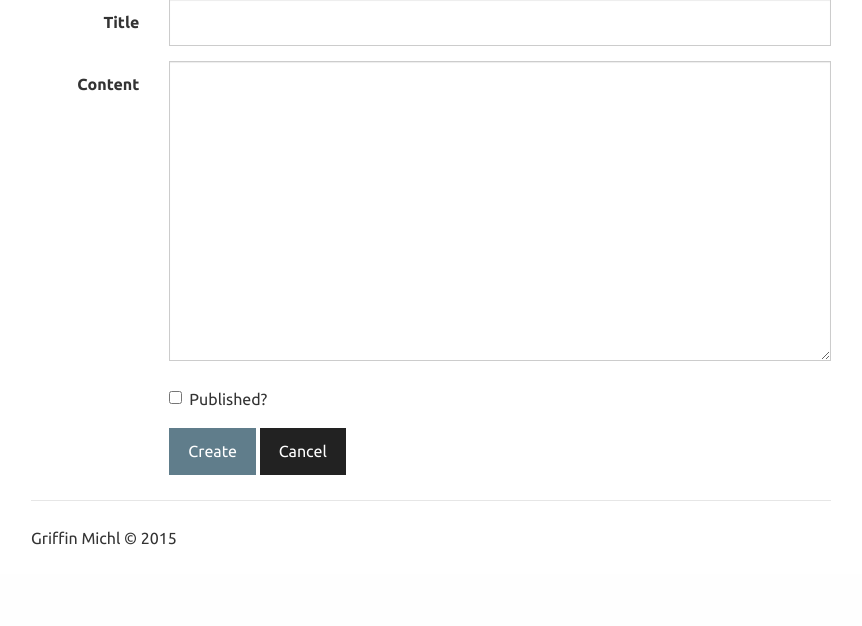
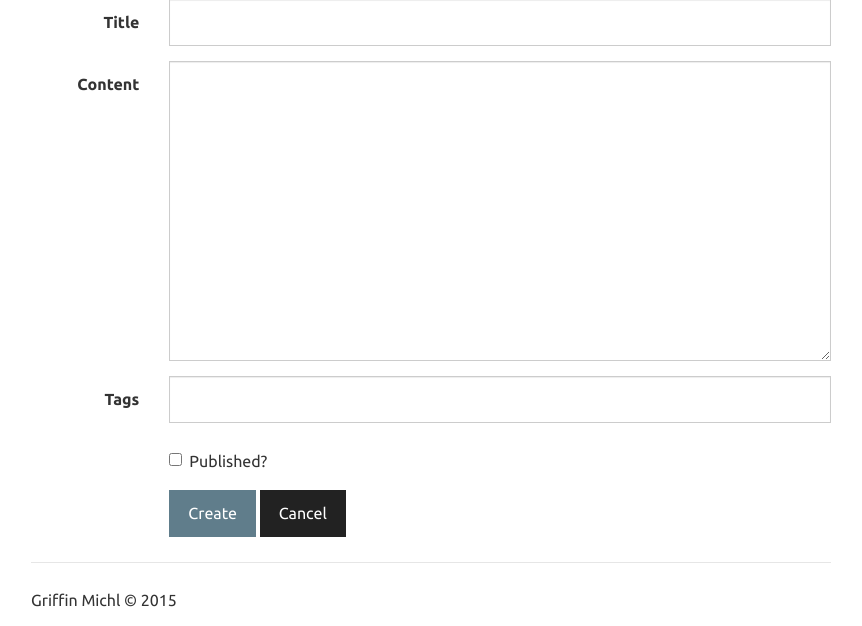
Before and after one commit to gm758/blog, a Flask app: page /create/ in a window 1280 px wide. Shown: the part 226-852 px from the top of the page, without its empty margins (209-1071 px from the left). Before the commit the page ends 771 px from the top, so only its background shows below. Run offline with Flask 2, Linux system fonts and the light colour scheme; the visitor is signed in with stand-in values (Sample User, id 1); some libraries are stand-ins or nearby versions.

Commit message:
adding tags, still bugs

```diff
--- a/app.py
+++ b/app.py
@@ -110,7 +110,12 @@ class Comment(flask_db.Model):
     approved = BooleanField(index=True)
     timestamp = DateTimeField(default=datetime.datetime.now, index=True)
     post = ForeignKeyField(Entry, related_name='comments')
-
+#In the future, it may be worthwhile to split this into two tables
+#A table containing only tag CharField
+#and a table containing relationships between comments and Tags
+class Tag(flask_db.Model):
+    tag = CharField()
+    post = ForeignKeyField(Entry, related_name="tags")
 
 def login_required(fn):
     @functools.wraps(fn)
@@ -146,10 +151,21 @@ def logout():
 def index():
     search_query = request.args.get('q')
     if search_query:
+        #needs to be updated to handle tags
         query = Entry.search(search_query)
     else:
-        query = Entry.public().order_by(Entry.timestamp.desc())
+        query = Entry.select(Entry, Tag).join(Tag, JOIN.LEFT_OUTER).where(Entry.published == True).aggregate_rows().order_by(Entry.timestamp.desc())
     return object_list('index.html', query, search=search_query)
+
+@app.route('/tags/')
+def tags():
+    query = Tag.select(Tag, fn.Count().alias('count')).group_by(Tag.tag).order_by(Tag.tag)
+    return object_list('tags.html', query)
+
+@app.route('/tags/<tag>/')
+def tag_search(tag):
+    query = Entry.select(Entry, Tag).join(Tag).where(Entry.published == True).aggregate_rows().order_by(Entry.timestamp.desc())
+    return object_list('tagsearch.html', query, tag=tag)
 
 @app.route('/drafts/')
 @login_required
@@ -164,11 +180,13 @@ def comments():
     if request.method == 'POST':
         f = request.form
         for key in f.keys():
+            #In the future, I'd like to classify these as spam/ham rather than just approve/delete
             if int(f[key]):
                 Comment.update(approved=True).where(Comment.id == int(key)).execute()
             else:
                 Comment.delete().where(Comment.id == int(key)).execute()
     return object_list('comments.html', query)
+
 
 
 @app.route('/create/', methods=['GET','POST'])
@@ -180,6 +198,10 @@ def create():
                 title=request.form['title'],
                 content=request.form['content'],
                 published=request.form.get('published') or False)
+            tags = request.form['tags'].split()
+            for tag in tags:
+                Tag.create(tag=tag, post=entry)
+
             flash('Entry created successfully', 'success')
             if entry.published:
                 return redirect(url_for('detail', slug=entry.slug))
@@ -196,6 +218,7 @@ def detail(slug):
     else:
         query = Entry.public()
     entry = get_object_or_404(query, Entry.slug == slug)
+    tags = Tag.select().where(Tag.post == entry)
     comments = Comment.select().where(Comment.approved == True, Comment.post == entry)
     #adding comments to posts
     if request.method  == 'POST':
@@ -209,7 +232,7 @@ def detail(slug):
             return redirect(url_for('detail', slug=entry.slug))
         else:
             flash('Your comment is empty')
-    return render_template('detail.html', entry=entry, comments=comments)
+    return render_template('detail.html', entry=entry, tags = tags, comments=comments)
 
 @app.route('/<slug>/edit/', methods=['GET', 'POST'])
 @login_required
@@ -244,7 +267,7 @@ def not_found(exc):
     return Response('<h3>Page not found</h3>'), 404
 
 def main():
-    database.create_tables([Entry, FTSEntry, Comment], safe=True)
+    database.create_tables([Entry, FTSEntry, Comment, Tag], safe=True)
     app.run(debug=True)
 
 if __name__ == '__main__':
--- a/templates/comments.html
+++ b/templates/comments.html
@@ -1,6 +1,6 @@
 {% extends "base.html" %}
 
-{% block title %}{{ entry.title }}{% endblock %}
+{% block title %}Comments{% endblock %}
 
 {% block content %}
 	<h3>Comments</h3>
@@ -29,4 +29,5 @@
 		<button class="btn btn-primary" type="submit">Save</button>
 	</div>
 	</form>
+	{% include "includes/pagination.html %}
 {% endblock %}
--- a/templates/create.html
+++ b/templates/create.html
@@ -13,11 +13,17 @@
       </div>
     </div>
     <div class="form-group">
-      <label for="Content" class="col-sm-2 control-label">Content</label>
+      <label for="content" class="col-sm-2 control-label">Content</label>
       <div class="col-sm-10">
         <textarea class="form-control" id="content" name="content" style="height: 300px;">{{ request.form.get('content', '') }}</textarea>
       </div>
     </div>
+		<div class="form-group">
+			<label for="tags" class="col-sm-2 control-label">Tags</label>
+			<div class="col-sm-10">
+				<input type="text" class="form-control" id="tags" name="tags" value="{{ request.form.get('tags', '') }}">
+			</div>
+		</div>
     <div class="form-group">
       <div class="col-sm-offset-2 col-sm-10">
         <div class="checkbox">
--- a/templates/detail.html
+++ b/templates/detail.html
@@ -11,7 +11,7 @@
 {% endblock %}
 
 {% block content %}
-  <p>Created {{ entry.timestamp.strftime('%m/%d/%Y at %G:%I%p') }}</p>
+  <p>Created {{ entry.timestamp.strftime('%m/%d/%Y at %G:%I%p') }} / {% for tag in tags %}{{ tag.tag }} {% endfor %}</p>
   {{ entry.html_content }}
 {% endblock %}
 {% block comments %}
--- a/templates/index.html
+++ b/templates/index.html
@@ -14,7 +14,7 @@
         {{ entry.title }}
       </a>
     </h3>
-    <p>Created {{ entry.timestamp.strftime('%m/%d/%Y at %G:%I%p') }}</p>
+    <p>Created {{ entry.timestamp.strftime('%m/%d/%Y at %G:%I%p') }} / {% for tag in entry.tags %}<a href="{{ url_for('tag_search', tag=tag.tag) }}">{{ tag.tag }}</a> {% endfor %}</p>
   {% endfor %}
   {% include "includes/pagination.html" %}
 {% endblock %}
```
Also changed, not shown: templates/tags.html (added, +12 -0 lines), templates/tagsearch.html (added, +17 -0 lines), blog.db.
